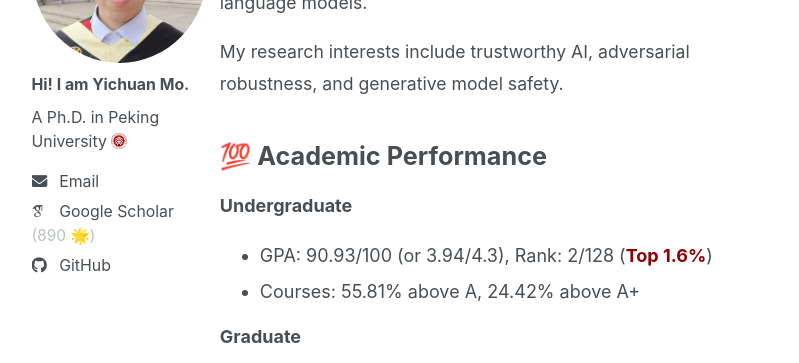
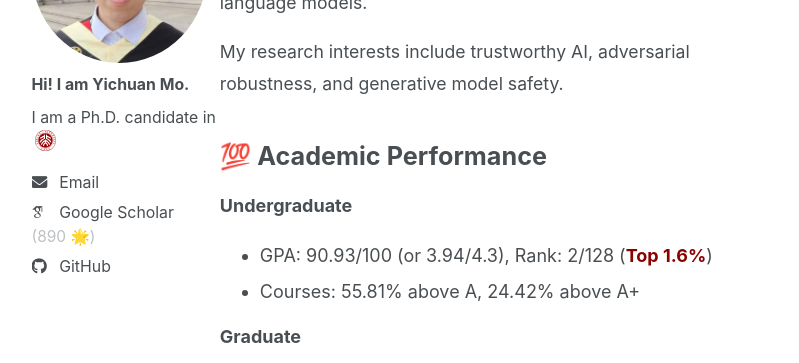
Before and after one commit to mo666666/mo666666.github.io, a Jekyll site: the page built from _pages/about.md, in a window 1280 px wide. Shown: the part 220-583 px from the top of the page, without its empty margins (164-963 px from the left). Built offline with Jekyll 4.4.1, drawn with Linux system fonts in a browser that asks for light colours; some web fonts are replaced; a script bundle is joined from its source files by our own code; library files that are not in the unit come from our copies.

```diff
--- a/_config.yml
+++ b/_config.yml
@@ -27,7 +27,7 @@
   name             : "Hi! I am Yichuan Mo."
   highlight_name   : "Yichuan Mo"
   pronouns         : # example: "she/her"
-  bio              : 'A Ph.D. in Peking University'  # "|" = optional wrap before; tail + seal stay on one line
+  bio              : 'I am a Ph.D. candidate in '  # "|" = optional wrap before; tail + seal stay on one line
   bio_seal         : "pku-seal.svg"   # optional; file in /images/ (inline after bio)
   location         :
   employer         :
--- a/_sass/layout/_sidebar.scss
+++ b/_sass/layout/_sidebar.scss
@@ -228,10 +228,10 @@
 
 .author__bio-seal {
   display: inline-block;
-  height: 1em;
+  height: 1.3em;
   width: auto;
   margin-left: 0.25em;
-  vertical-align: -0.12em;
+  vertical-align: -0.18em;
 }
 
 /* Beat `.sidebar img { width: 100% }` so the seal stays icon-sized */
```
